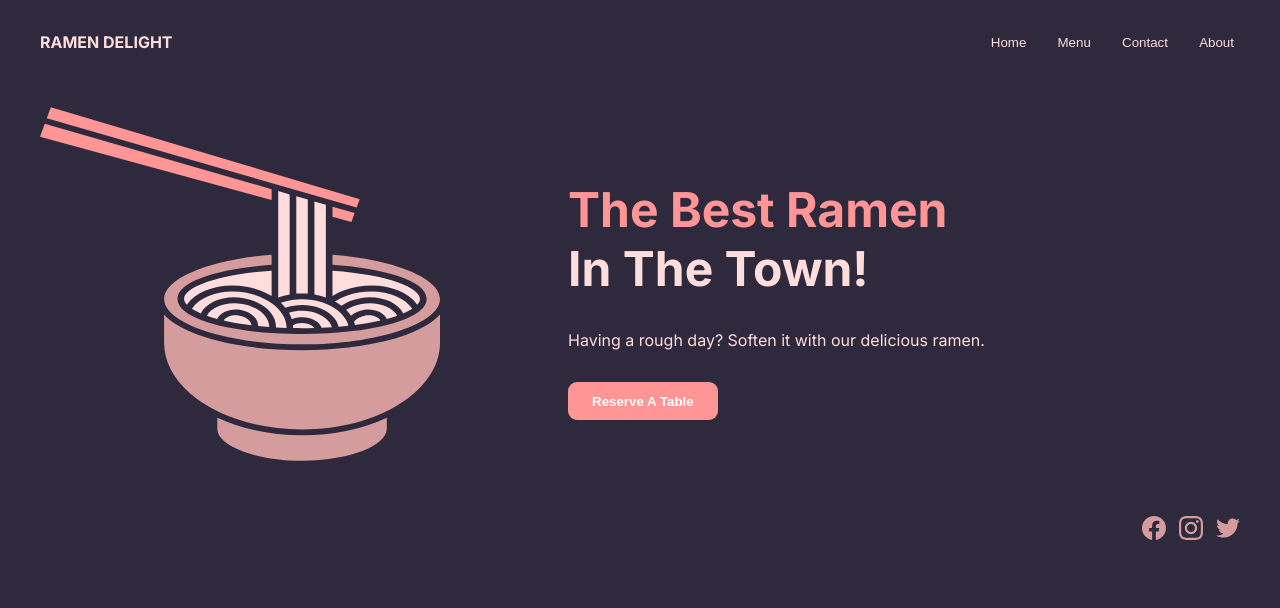
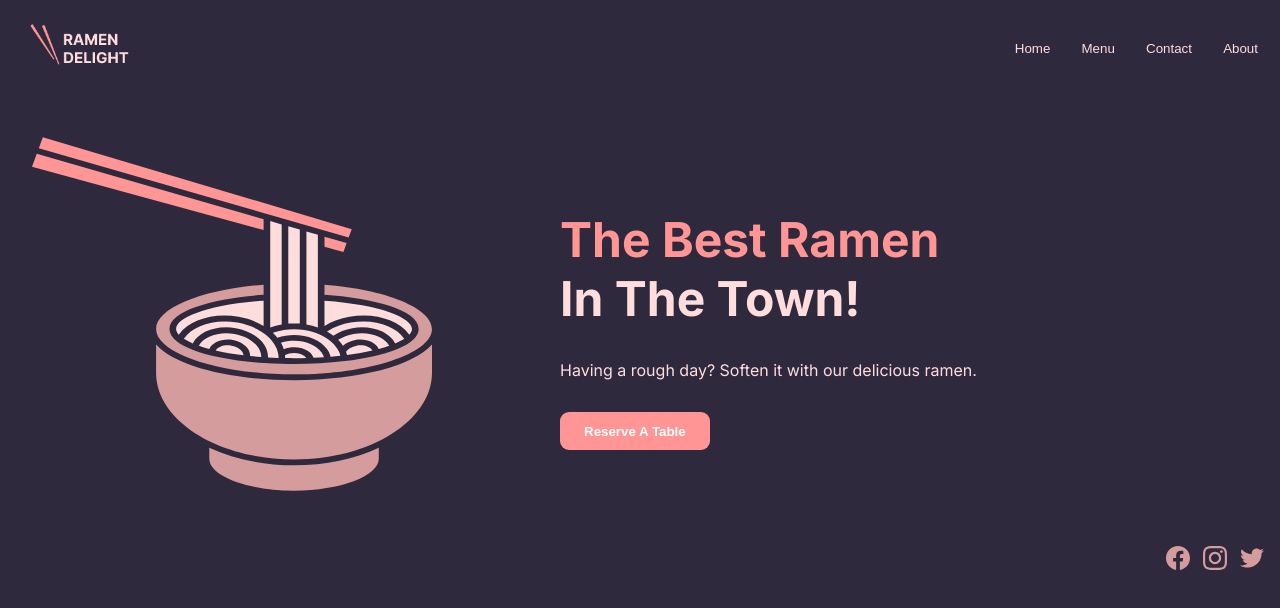
Before and after one commit to porobertdev/restaurant-page, a website built with webpack: page src/index.html in a window 1280 px wide. Built offline with nearby package versions, Linux system fonts and the light colour scheme.

Commit message:
Update logo
* And adjust body's padding + add margin to #content

```diff
--- a/src/css/menu.css
+++ b/src/css/menu.css
@@ -16,6 +16,7 @@
         & img {
             width: 15rem;
             height: 10rem;
+            border-radius: 15px;
         }
 
     }
--- a/src/index.html
+++ b/src/index.html
@@ -8,7 +8,7 @@
 </head>
 <body>
     <header class="flex jc-sb">
-        <div class="logo">RAMEN DELIGHT</div>
+        <img src="./assets/img/logo.png" alt="" class="logo">
         <nav class="flex">
             <button>Home</button>
             <button>Menu</button>
--- a/src/style.css
+++ b/src/style.css
@@ -14,7 +14,7 @@
 
 body {
     margin: 0;
-    padding: 2rem 2.5rem;
+    padding: 1rem;
     background-color: var(--bkg-clr);
     user-select: none;
 
@@ -48,6 +48,10 @@ button {
 
 header {
     font-weight: bold;
+
+    & .logo {
+        width: 10rem;
+    }
 
     & nav {
         gap: 1.2rem;
@@ -93,3 +97,7 @@ footer {
         color: var(--pink);
     }
 }
+
+#content.home {
+    margin: 0 1rem;
+}
```
Also changed, not shown: src/assets/img/logo.png (added).
